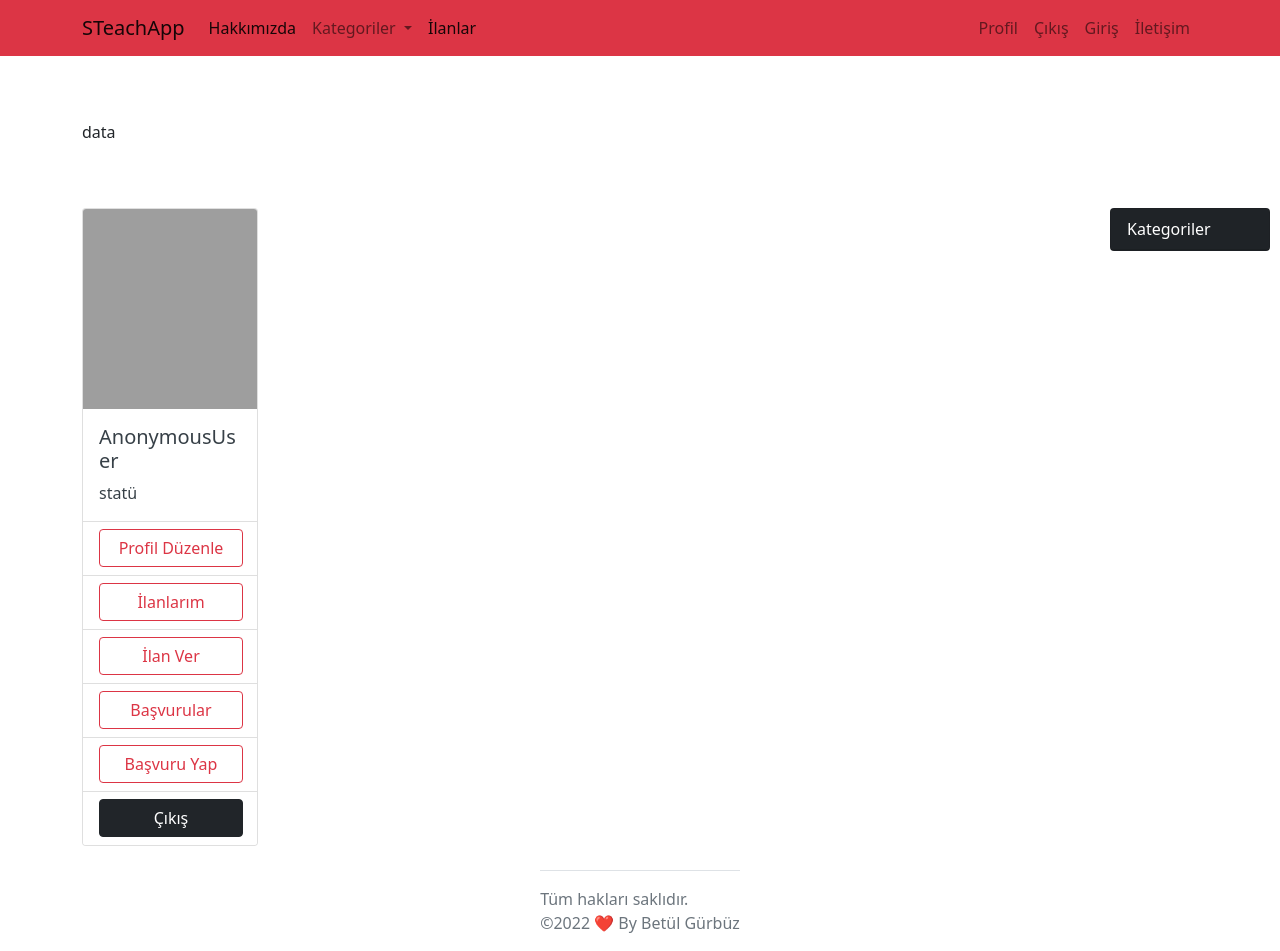
After one commit to badl7/STeachApp-Proje, a Django app: page /ilanlarim in a window 1280 px wide. The commit adds this page. Run offline with Django 4.2, Linux system fonts and the light colour scheme; data that the repository does not hold is empty; some libraries are stand-ins or nearby versions; grey boxes are pictures that could not be loaded.

Commit message:
ilanlarım kısmında hata

```diff
--- /dev/null
+++ b/account/templates/pages/ilanlarim.html
@@ -0,0 +1,78 @@
+{% extends 'layout.html' %}
+{% load static %}
+
+
+{% block title %}
+İlanlarım
+{% endblock %}
+
+{% block profils %}
+<div class="col order-first">
+    <div class="card" style="width: 11rem; color:rgb(55, 64, 71)">
+      <img src="media/avatar/teacher_profile_pic/kadınlar.PNG" class="card-img-top" height="200"
+        style="vertical-align:bottom">
+      <div class="card-body">
+        <h5 class="card-title">{{request.user}}</h5>
+
+
+        <p class="card-text">statü</p>
+
+
+
+
+      </div>
+      <ul class="list-group list-group-flush">
+        <li class="list-group-item">
+          <div class="btn-group-vertical" role="group" aria-label="Basic radio toggle button group" style="width: 9rem;">
+            <input type="radio" class="btn-check" name="btnradio" id="btnradio1" autocomplete="off" checked>
+            <label class="btn btn-outline-danger" for="btnradio1">Profil Düzenle</label>
+          </div>
+        </li>
+
+        <li class="list-group-item">
+          <div class="btn-group-vertical" role="group" aria-label="Basic radio toggle button group" style="width: 9rem;">
+            <input type="radio" class="btn-check" name="btnradio" id="btnradio2" autocomplete="off" checked>
+            <label class="btn btn-outline-danger" href="{% url 'ilanlarim.html' %}" for="btnradio2">İlanlarım</label>
+          </div>
+        </li>
+
+        <li class="list-group-item">
+          <div class="btn-group-vertical" role="group" aria-label="Basic radio toggle button group" style="width: 9rem;">
+            <input type="radio" class="btn-check" name="btnradio" id="btnradio3" autocomplete="off" checked>
+            <label class="btn btn-outline-danger" for="btnradio3">İlan Ver</label>
+          </div>
+        </li>
+
+        <li class="list-group-item">
+          <div class="btn-group-vertical" role="group" aria-label="Basic radio toggle button group" style="width: 9rem;">
+            <input type="radio" class="btn-check" name="btnradio" id="btnradio4" autocomplete="off" checked>
+            <label class="btn btn-outline-danger" for="btnradio4">Başvurular</label>
+          </div>
+        </li>
+
+        <li class="list-group-item">
+          <div class="btn-group-vertical" role="group" aria-label="Basic radio toggle button group" style="width: 9rem;">
+            <input type="radio" class="btn-check" name="btnradio" id="btnradio5" autocomplete="off" checked>
+            <label class="btn btn-outline-danger" for="btnradio5">Başvuru Yap</label>
+          </div>
+        </li>
+
+        <li class="list-group-item">
+          <div class="btn-group-vertical" role="group" aria-label="Basic radio toggle button group" style="width: 9rem;">
+            <input type="radio" class="btn-check" name="btnradio" id="btnradio6" autocomplete="off" checked>
+            <label class="btn btn-outline-dark" for="btnradio6">Çıkış</label>
+          </div>
+        </li>
+      </ul>
+    </div>
+</div>
+
+{% endblock %}
+
+{% block kategoris %}
+{% include 'includes/sidebar.html' %}
+{% endblock %}
+
+{% block content %}
+data
+{% endblock %}
--- a/account/templates/pages/profil.html
+++ b/account/templates/pages/profil.html
@@ -70,7 +70,7 @@ Profil
       <li class="list-group-item">
         <div class="btn-group-vertical" role="group" aria-label="Basic radio toggle button group" style="width: 9rem;">
           <input type="radio" class="btn-check" name="btnradio" id="btnradio2" autocomplete="off" checked>
-          <label class="btn btn-outline-danger" for="btnradio2">İlanlarım</label>
+          <label class="btn btn-outline-danger" href="{% url 'ilanlarim.html' %}" for="btnradio2">İlanlarım</label>
         </div>
       </li>
 
@@ -109,6 +109,7 @@ Profil
 <div class="alert alert-danger" role="alert">
   Henüz Giriş yapılmadı!
 </div>
+<h1>Login formu gelecek</h1>
 {% endif %}
 
 {% endblock %}
--- a/account/views.py
+++ b/account/views.py
@@ -6,3 +6,8 @@ from django.shortcuts import render
 
 def profil(request):
     return render(request,'pages/profil.html')
+
+
+
+def ilanlarim(request):
+    return render(request, 'pages/ilanlarim.html')
--- a/ozelders/urls.py
+++ b/ozelders/urls.py
@@ -4,7 +4,7 @@ from ozelders.models import kategori
 from ozelders.views import iletisim
 from ozelders.views import ilanlar, kategori
 from ozelders.views.home import homePage
-from account.views import profil
+from account.views import profil, ilanlarim
 
 
 
@@ -18,4 +18,5 @@ urlpatterns = [
     path('profil', profil, name='profil'),
     path('ilanlar', ilanlar, name='ilanlar'),
     path('kategori/<slug:kategoriSlug>', kategori, name='kategori'),
+    path('ilanlarim', ilanlarim, name='ilanlarim'),
 ]
```
